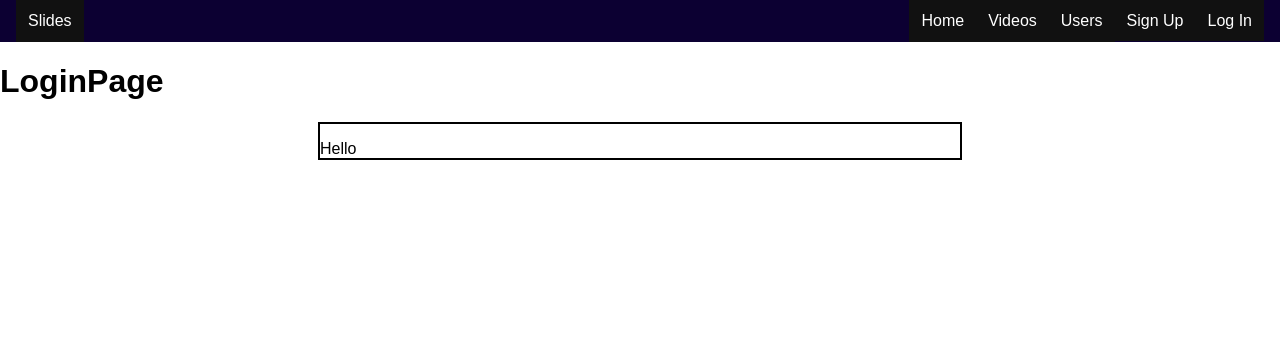
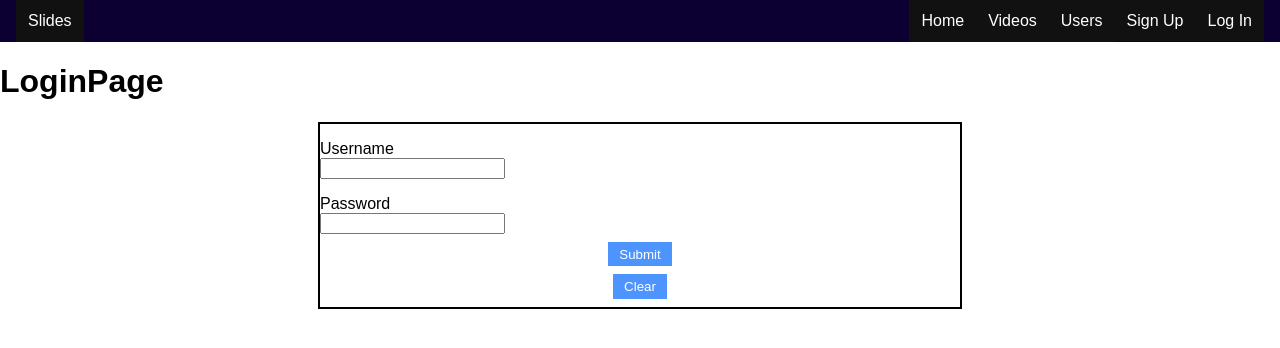
Before and after one commit to MostlyFocusedMike/slides-front, a React (Create React App) app: page /login in a window 1280 px wide. Shown: the top 348 px of the page. Built offline with nearby package versions, Linux system fonts and the light colour scheme; what normalizr would draw is missing.

Commit message:
give login form its own state and control the form

```diff
--- a/src/components/LogInForm.js
+++ b/src/components/LogInForm.js
@@ -7,17 +7,52 @@ class LogInForm extends React.Component {
     this.initState = {
       user: {
         username: "",
-        email: "",
-        password: "",
-        password_confirmation: ""
+        password: ""
       }
     }
     this.state = this.initState
   }
+
+  handleChange = (e) => {
+    this.setState({
+      user: {
+      ...this.state.user,
+      [e.target.name]: e.target.value
+      }
+    })
+  }
+
+  handleSubmit = (e) => {
+    e.preventDefault()
+  }
+
+  handleClear = (e) => {
+    e.preventDefault()
+    this.setState(this.initState)
+  }
+
   render() {
     return (
-      <form>
-        <label>Hello</label>
+      <form
+        onChange={this.handleChange}
+        onSubmit={this.handleSubmit}
+      >
+        <label>Username</label>
+        <input
+          type="text"
+          name="username"
+          id="username"
+          value={this.state.user.username}
+        />
+        <label>Password</label>
+        <input
+          type="text"
+          name="password"
+          id="password"
+          value={this.state.user.password}
+        />
+        <button>Submit</button>
+        <button onClick={this.handleClear}>Clear</button>
       </form>
     )
   }
```
